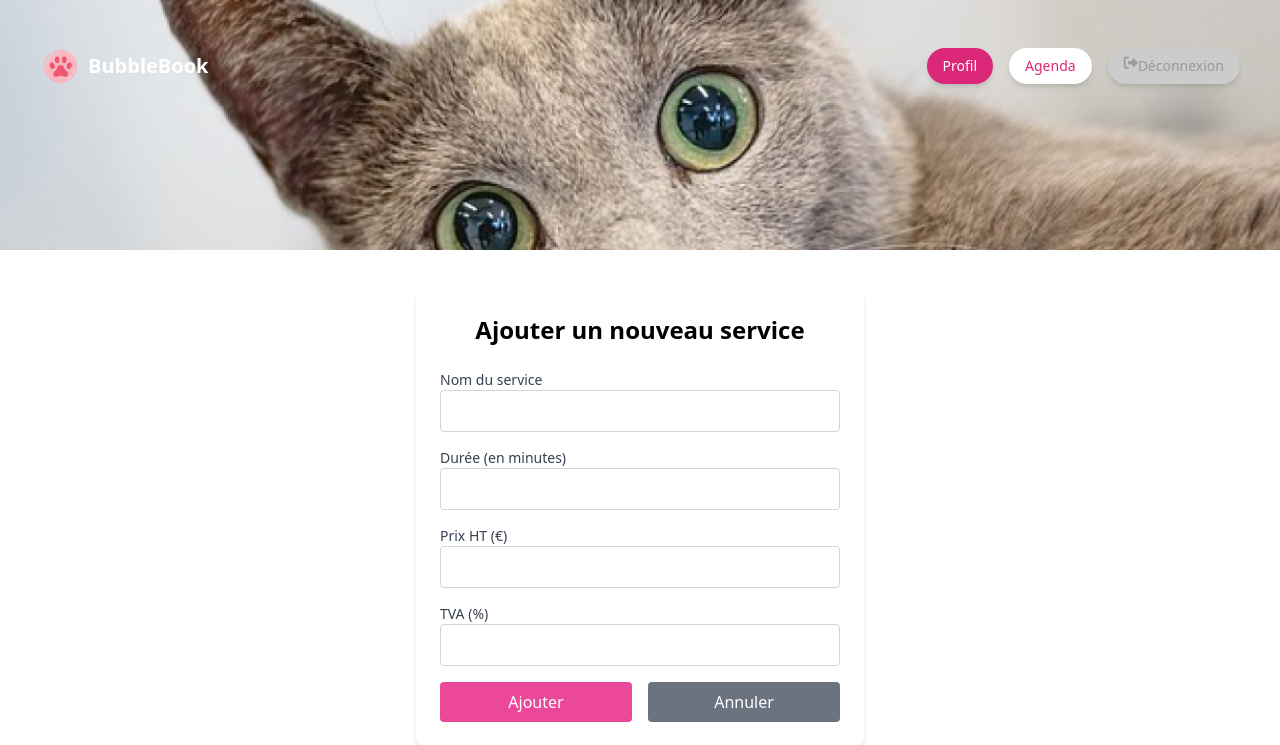
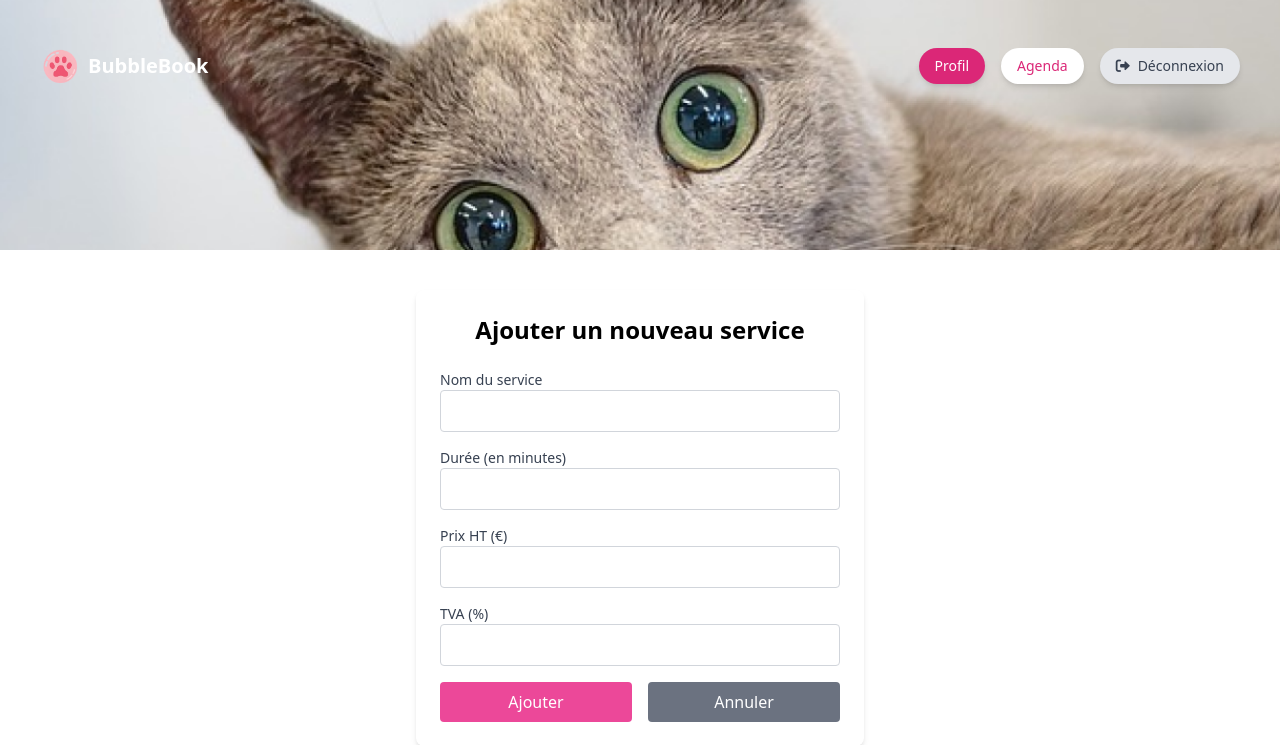
Before and after one commit to Nicolas-77950/BubbleBook, a PHP site: page /addService.php in a window 1280 px wide. Shown: the top 745 px of the page. Run offline with PHP 8.4, Linux system fonts and the light colour scheme; the visitor is signed in with stand-in values (Sample User, id 1); some libraries are stand-ins or nearby versions.

Commit message:
UserProfil/ modification of the tailwind css for the logout button

```diff
--- a/Header/header.php
+++ b/Header/header.php
@@ -52,8 +52,9 @@ $isGroomer = isset($_SESSION['groomer_id']);
                         <a href="historique.php"><h2>Agenda</h2></a>
                     </button>
                     <a href="Header/logout.php">
-                    <button class=" flex flex-row bg-[#CCCCCC] text-[#999999] px-4 py-2 rounded-full text-sm shadow-md hover:bg-[#CCCCCC]">
-                            <i class="fa-solid fa-right-from-bracket"></i><h2>Déconnexion</h2>
+                        <button class="flex items-center gap-2 bg-gray-200 text-gray-700 px-4 py-2 rounded-full text-sm shadow-md hover:bg-gray-300 transition-colors duration-200">
+                            <i class="fa-solid fa-right-from-bracket text-sm"></i>
+                            <span class="font-medium">Déconnexion</span>
                         </button>
                     </a>
                 </div>
@@ -66,8 +67,9 @@ $isGroomer = isset($_SESSION['groomer_id']);
                         <a href="historique.php"><h2>Gérer mes RDV</h2></a>
                     </button>
                     <a href="Header/logout.php">
-                        <button class=" flex flex-row bg-[#CCCCCC] text-[#999999] px-4 py-2 rounded-full text-sm shadow-md hover:bg-[#CCCCCC]">
-                            <i class="fa-solid fa-right-from-bracket"></i><h2>Déconnexion</h2>
+                        <button class="flex items-center gap-2 bg-gray-200 text-gray-700 px-4 py-2 rounded-full text-sm shadow-md hover:bg-gray-300 transition-colors duration-200">
+                            <i class="fa-solid fa-right-from-bracket text-sm"></i>
+                            <span class="font-medium">Déconnexion</span>
                         </button>
                     </a>
                 </div>
@@ -96,22 +98,34 @@ $isGroomer = isset($_SESSION['groomer_id']);
                     <a href="/register.php" class="text-pink-600 hover:underline"><h2>S'inscrire</h2></a>
                 </div>
             <?php elseif (!$isLoggin && $isGroomer) : ?>
-                <div class="flex items-center text-sm py-2 gap-x-4">
+                <div class="flex flex-col items-center text-sm py-2 gap-y-4">
                     <button class="bg-pink-600 text-white px-4 rounded-full text-sm shadow-md hover:bg-pink-700">
                         <a href="/profil.php"><h2>Profil</h2></a>
                     </button>
                     <button class="bg-white text-pink-600 px-4 rounded-full text-sm shadow-md hover:bg-pink-100">
                         <a href="historique.php"><h2>Agenda</h2></a>
                     </button>
+                    <a href="Header/logout.php">
+                        <button class="flex items-center gap-2 bg-gray-200 text-gray-700 px-4 py-2 rounded-full text-sm shadow-md hover:bg-gray-300 transition-colors duration-200">
+                            <i class="fa-solid fa-right-from-bracket text-sm"></i>
+                            <span class="font-medium">Déconnexion</span>
+                        </button>
+                    </a>
                 </div>
             <?php elseif (!$isLoggin && !$isGroomer) : ?>
-                <div class="flex items-center text-sm py-2 gap-x-4">
+                <div class="flex flex-col items-center text-sm py-2 gap-y-4">
                     <button class="bg-pink-600 text-white px-4 py-2 rounded-full text-sm shadow-md hover:bg-pink-700">
                         <a href="/profil.php"><h2>Profil</h2></a>
                     </button>
                     <button class="bg-white text-pink-600 px-4 py-2 rounded-full text-sm shadow-md hover:bg-pink-100">
                         <a href="historique.php"><h2>Gérer mes RDV</h2></a>
                     </button>
+                    <a href="Header/logout.php">
+                        <button class="flex items-center gap-2 bg-gray-200 text-gray-700 px-4 py-2 rounded-full text-sm shadow-md hover:bg-gray-300 transition-colors duration-200">
+                            <i class="fa-solid fa-right-from-bracket text-sm"></i>
+                            <span class="font-medium">Déconnexion</span>
+                        </button>
+                    </a>
                 </div>
             <?php endif; ?>
         </div>
```
